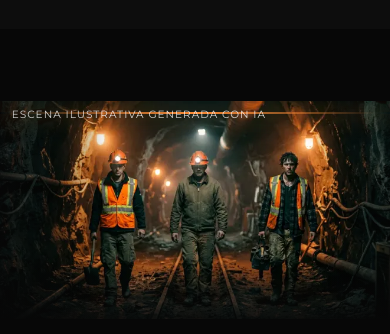
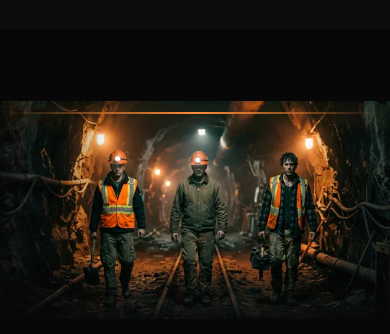
Before and after one commit to Alexovied/racvisionorg, a Flask app: page / in a window 390 px wide. Shown: the part 2165-2499 px from the top of the page. Run offline with Flask 3, Linux system fonts and the light colour scheme; some libraries are stand-ins or nearby versions.

Commit message:
Landing: sin las leyendas "generada con IA" en la escena, el retrato y el fondo del tajo
Queda una sola mención en "Quiénes somos".

Co-Authored-By: Claude Opus 5.5 <noreply@anthropic.com>

```diff
--- a/templates/landing.html
+++ b/templates/landing.html
@@ -75,7 +75,6 @@
         ::-webkit-scrollbar-track { background: var(--black); }
         ::-webkit-scrollbar-thumb { background: var(--orange); border-radius: 2px; }
         .progreso { position: fixed; top: 0; left: 0; height: 3px; width: 100%; background: var(--orange); transform-origin: 0 50%; transform: scaleX(0); z-index: 120; }
-        .ia-nota { font-size: 10.5px; letter-spacing: 1px; color: rgba(255,255,255,.78); text-transform: uppercase; }
 
         /* ═══════════ NAV ═══════════ */
         nav { position: fixed; top: 0; left: 0; right: 0; z-index: 100; display: flex; align-items: center; justify-content: space-between;
@@ -170,7 +169,6 @@
         .alerta-panel small { display: block; font-size: 10px; letter-spacing: 2px; color: #fca5a5; text-transform: uppercase; margin-bottom: 4px; }
         .alerta-panel strong { display: block; font-size: clamp(11px, 1.3vw, 16px); font-weight: 900; color: var(--red); text-transform: uppercase; line-height: 1.2; }
         .alerta-panel span { display: block; font-size: 11px; color: #d0d0d0; margin-top: 6px; }
-        .escena-nota { position: absolute; left: 3%; bottom: 4%; z-index: 4; }
         .pasos { position: absolute; left: var(--pad); top: 50%; transform: translateY(-50%); z-index: 5; width: min(360px, 30vw); }
         .paso { background: rgba(7,7,7,.74); backdrop-filter: blur(8px); -webkit-backdrop-filter: blur(8px); padding: 20px 22px; border-left: 3px solid var(--orange); }
         .paso .num { font-size: 11px; font-weight: 800; letter-spacing: 3px; color: var(--orange); margin-bottom: 10px; }
@@ -220,7 +218,6 @@
         .retrato-inner { position: relative; z-index: 1; max-width: 1300px; margin: 0 auto; padding: 0 var(--pad); display: grid; grid-template-columns: .9fr 1.1fr; gap: clamp(30px, 6vw, 90px); align-items: center; }
         .retrato-foto { position: relative; max-width: 460px; width: 100%; justify-self: center; }
         .retrato-foto img { width: 100%; height: auto; }
-        .retrato-foto .ia-nota { position: absolute; left: 12px; bottom: 10px; }
         .retrato-texto h2 { font-size: clamp(32px, 5vw, 72px); font-weight: 900; text-transform: uppercase; line-height: .98; letter-spacing: -2px; margin-bottom: 22px; }
         .retrato-texto h2 span { color: var(--orange); }
         .retrato-texto p { font-size: 15px; color: #c4c4c4; line-height: 1.8; max-width: 520px; }
@@ -366,7 +363,6 @@
             .det .corto { display: inline; }
             .alerta-panel { left: 0; right: 0; top: auto; bottom: 0; width: auto; border-left-width: 3px; padding: 6px 10px; }
             .alerta-panel small { display: none; }
-            .escena-nota { top: 3%; bottom: auto; }
             .pipeline-grid, .contact-inner { grid-template-columns: 1fr; }
             th, td { padding: 10px 6px; font-size: 12px; }
             th { font-size: 9.5px; letter-spacing: 1px; }
@@ -467,7 +463,6 @@
                 {% if en %}<strong>Alert: missing hard hat and vest</strong>{% else %}<strong>Alerta: sin casco ni chaleco</strong>{% endif %}
                 {% if en %}<span>2 people · photo saved to audit log</span>{% else %}<span>2 personas · foto guardada en auditoría</span>{% endif %}
             </div>
-            <span class="escena-nota ia-nota">{% if en %}Illustrative scene generated with AI{% else %}Escena ilustrativa generada con IA{% endif %}</span>
         </div>
         <div class="pasos">
             <div class="paso">
@@ -520,7 +515,7 @@
                 <div class="txt">{% if en %}happened in accidents whose main PPE is the hard hat or the vest (310 of 533).{% else %}ocurrió en accidentes cuyo EPP principal es el casco o el chaleco (310 de 533).{% endif %}</div>
             </div>
         </div>
-        <p class="fuente reveal">{% if en %}Source: Osinergmin (Peru's mining regulator), <em>Compendio Ilustrativo de Accidentes Mortales 2025-I</em>, table 3.3 (medium and large-scale mining in Peru, 2007 to June 2025). Assigning one main PPE item to each accident type is our team's own calculation, based on Fundación UOCRA. Background image generated with AI.{% else %}Fuente: Osinergmin, <em>Compendio Ilustrativo de Accidentes Mortales 2025-I</em>, cuadro 3.3 (mediana y gran minería del Perú, 2007 a junio de 2025). La asignación de un EPP principal por tipo de accidente es cálculo propio del equipo, según la Fundación UOCRA. Imagen de fondo generada con IA.{% endif %}</p>
+        <p class="fuente reveal">{% if en %}Source: Osinergmin (Peru's mining regulator), <em>Compendio Ilustrativo de Accidentes Mortales 2025-I</em>, table 3.3 (medium and large-scale mining in Peru, 2007 to June 2025). Assigning one main PPE item to each accident type is our team's own calculation, based on Fundación UOCRA.{% else %}Fuente: Osinergmin, <em>Compendio Ilustrativo de Accidentes Mortales 2025-I</em>, cuadro 3.3 (mediana y gran minería del Perú, 2007 a junio de 2025). La asignación de un EPP principal por tipo de accidente es cálculo propio del equipo, según la Fundación UOCRA.{% endif %}</p>
     </section>
 </div>
 
@@ -554,7 +549,6 @@
     <div class="retrato-inner">
         <div class="retrato-foto">
             <img src="{{ url_for('static', filename='img3d/retrato.webp') }}" {% if en %}alt="Portrait of a miner wearing a hard hat and a high-visibility vest"{% else %}alt="Retrato de un minero con casco y chaleco reflectante"{% endif %} width="720" height="964" loading="lazy">
-            {% if en %}<span class="ia-nota">Image generated with AI</span>{% else %}<span class="ia-nota">Imagen generada con IA</span>{% endif %}
         </div>
         <div class="retrato-texto">
             <div class="section-label reveal"><div class="line"></div>{% if en %}<span>Why we do it</span>{% else %}<span>Por qué lo hacemos</span>{% endif %}</div>
```
